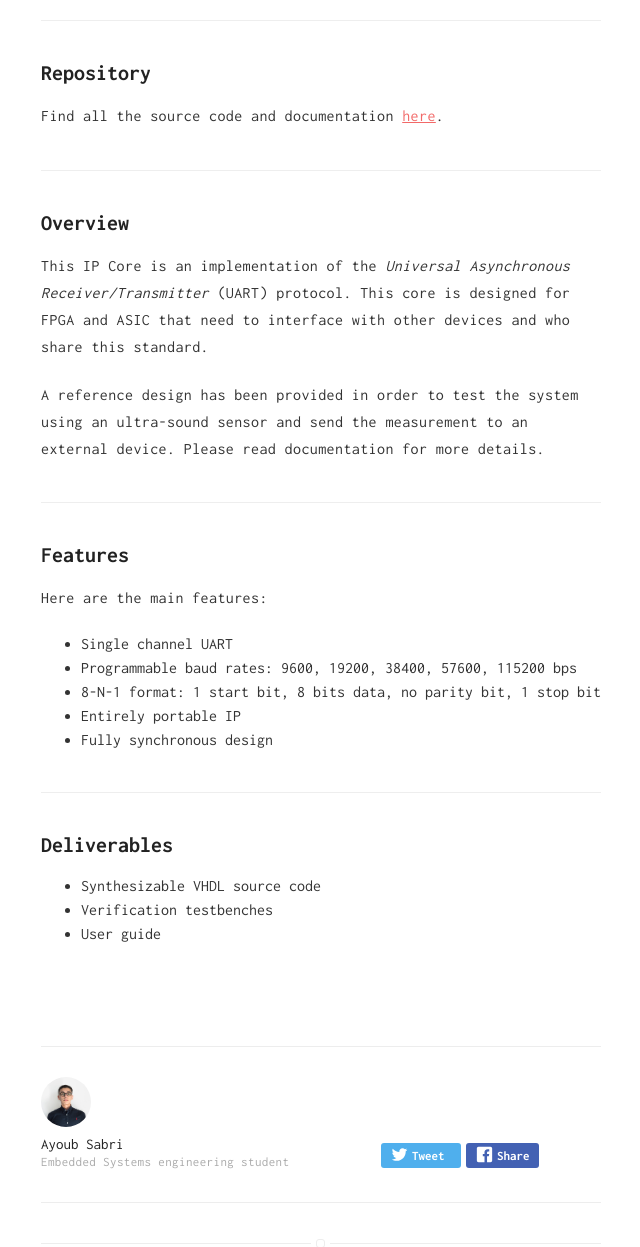
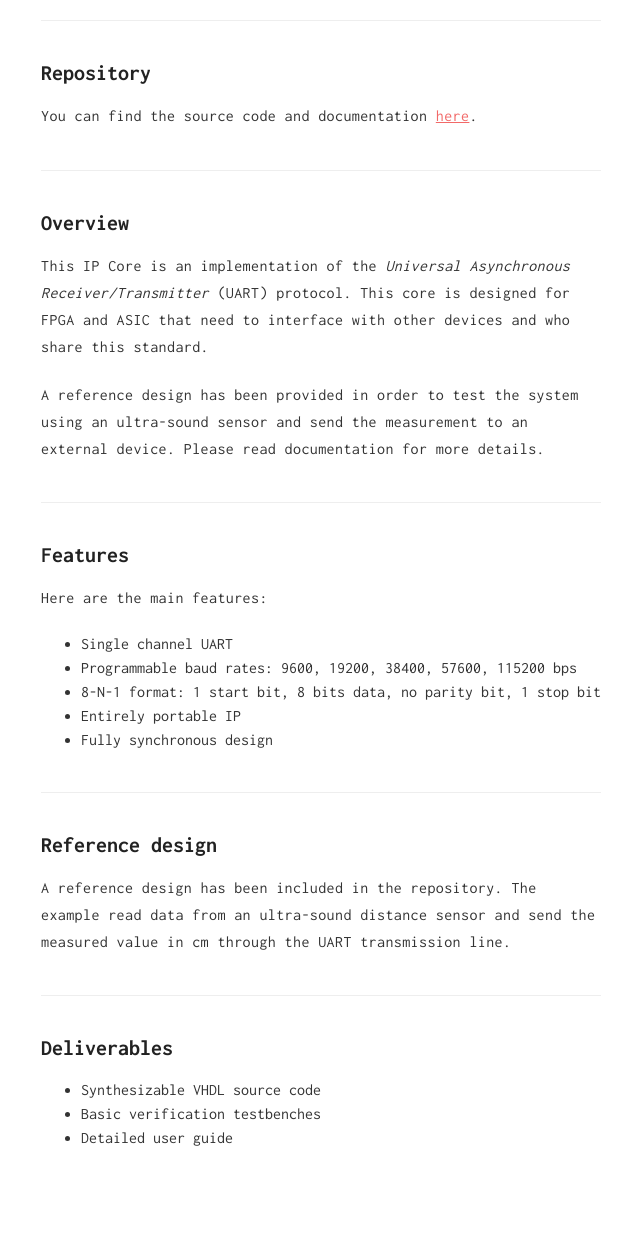
Before and after one commit to ayoubsvbri/ayoubsabri.github.io, a Jekyll site: the page built from _posts/2018-05-11-uart-ip-vhdl.markdown, in a window 1280 px wide and 1400 px high, scrolled down 510 px. Shown: the part 153-1400 px from the top of the window, without its empty margins (319-959 px from the left). Built offline with Jekyll 4.4.1, drawn with Linux system fonts in a browser that asks for light colours.

```diff
--- a/_posts/2018-05-11-uart-ip-vhdl.markdown
+++ b/_posts/2018-05-11-uart-ip-vhdl.markdown
@@ -23,7 +23,7 @@
 
 ## Repository
 
-Find all the source code and documentation [here](https://github.com/AyoubSabri/UART_US_VHDL).
+You can find the source code and documentation [here](https://github.com/AyoubSabri/uart-ip-vhdl).
 
 ---
 
@@ -49,8 +49,14 @@
 
 ---
 
+## Reference design
+
+A reference design has been included in the repository. The example read data from an ultra-sound distance sensor and send the measured value in cm through the UART transmission line.
+
+---
+
 ## Deliverables
 
 - Synthesizable VHDL source code
-- Verification testbenches
-- User guide
+- Basic verification testbenches
+- Detailed user guide
```
Also changed, not shown: _posts/2018-01-27-samegame-assembly.markdown (added, +48 -0 lines).
